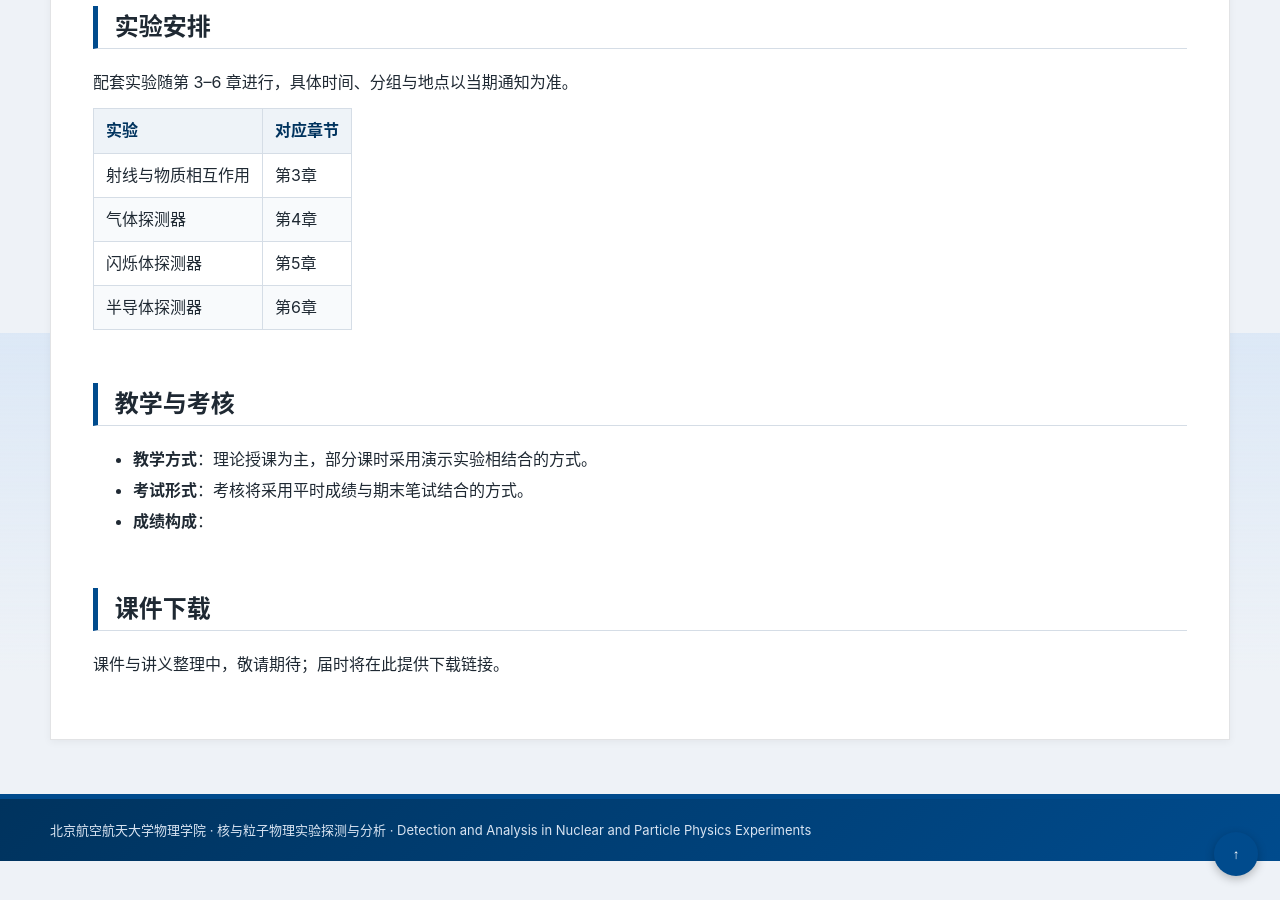
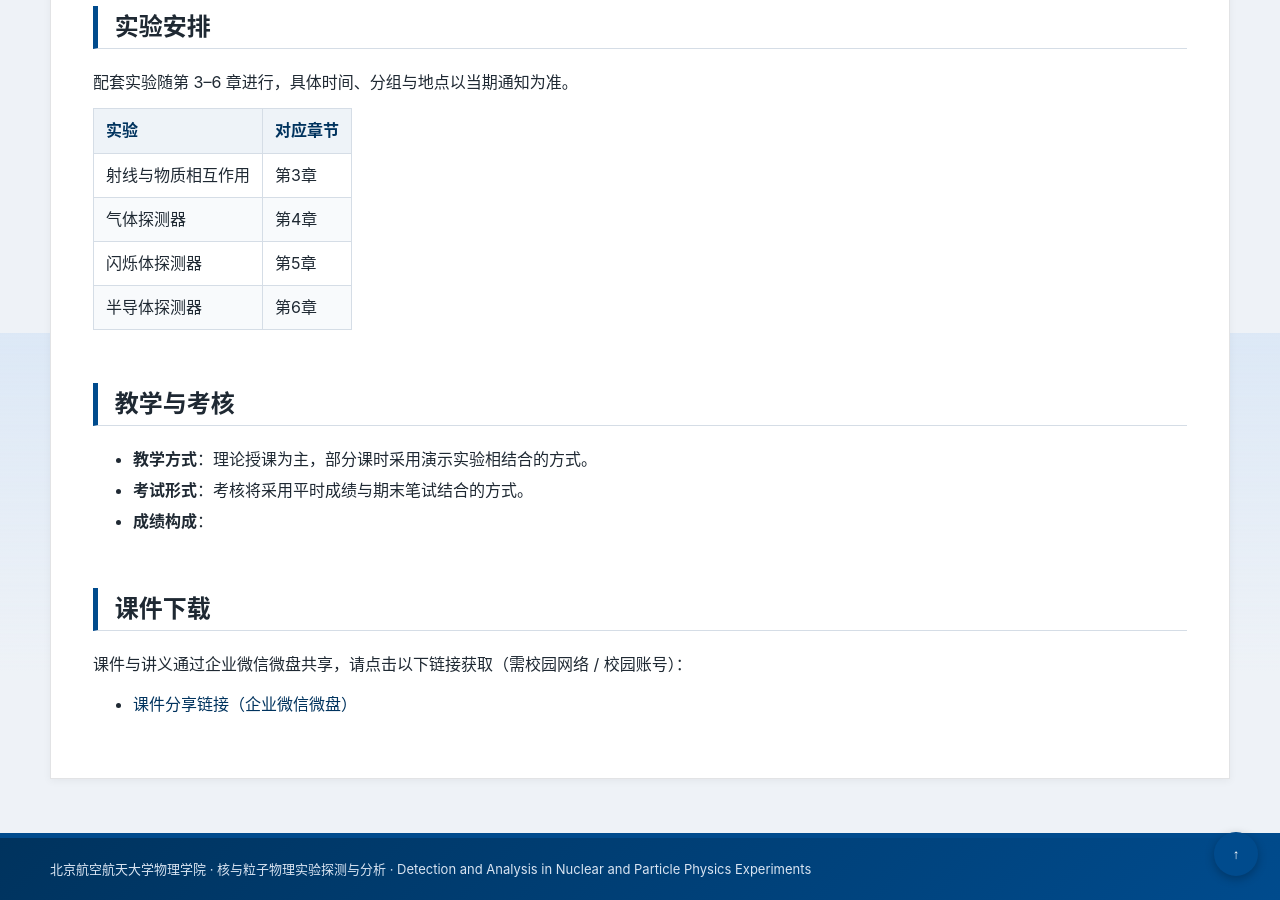
Before and after one commit to yt876/Nuclear-and-Particle-Physics-Detection-and-Analysis, a Jekyll site: the page built from Syllabus.md, in a window 1280 px wide and 900 px high, scrolled down 1467 px. Built offline with Jekyll 4.4.1, drawn with Linux system fonts in a browser that asks for light colours; our own code applies the rules of GitHub Pages for plain Markdown files.

Commit message:
Add courseware share link (BUAA WeChat drive) to 课件下载; update roadmap

```diff
--- a/Syllabus.md
+++ b/Syllabus.md
@@ -47,4 +47,6 @@
 
 ## 课件下载
 
-课件与讲义整理中，敬请期待；届时将在此提供下载链接。
+课件与讲义通过企业微信微盘共享，请点击以下链接获取（需校园网络 / 校园账号）：
+
+- [课件分享链接（企业微信微盘）](https://qywxdrive.buaa.edu.cn/s?k=AKYAEwdvAAgaLFZYhA)
```
Also changed, not shown: AGENTS.md (+1 -1 lines).
